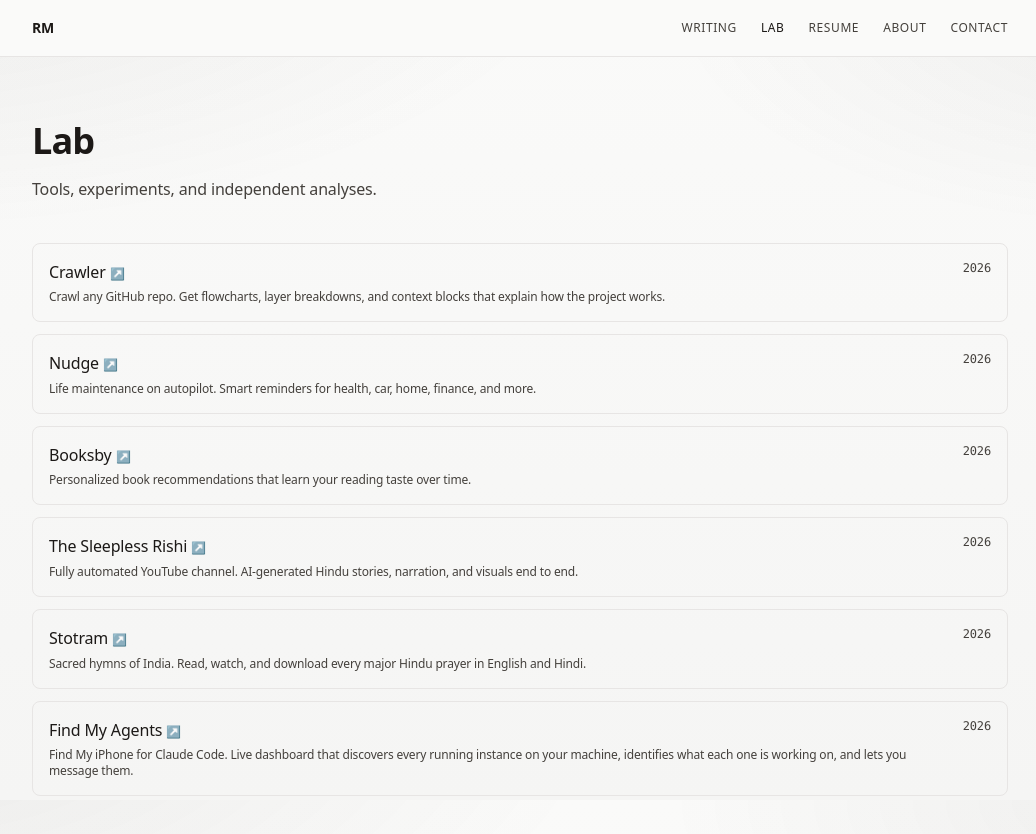
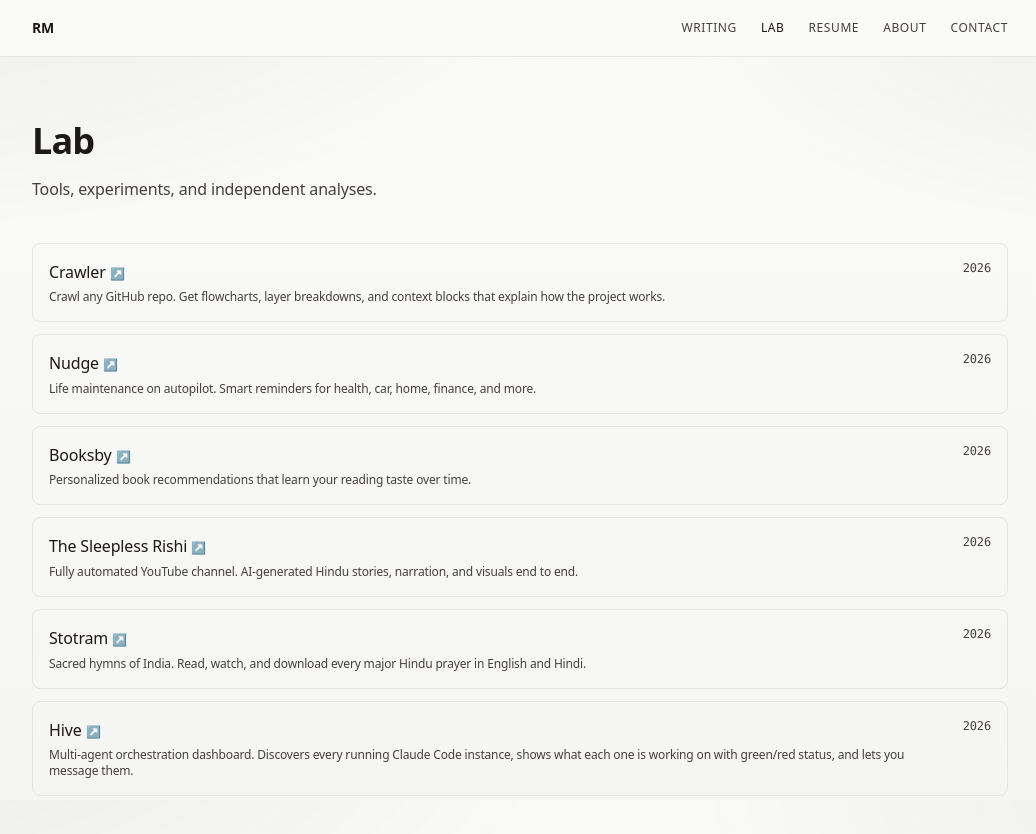
Before and after one commit to RohitMangtani/rohitmangtani-web, a Next.js app: page /lab in a window 1280 px wide. Shown: the top 834 px of the page, without its empty margins (120-1156 px from the left). Built offline with nearby package versions, Linux system fonts and the light colour scheme.

Commit message:
Rename Find My Agents to Hive on lab page
Co-Authored-By: Claude Opus 4.6 <noreply@anthropic.com>

```diff
--- a/app/lab/page.tsx
+++ b/app/lab/page.tsx
@@ -51,9 +51,9 @@ const externalProjects = [
     date: '2026',
   },
   {
-    title: 'Find My Agents',
+    title: 'Hive',
     href: 'https://dashboard-flame-two-83.vercel.app?viewer=d6c8f4964e4fb13247a08bb616da88d557b4f34b503f1b9fe96e824822bd2bf0',
-    description: 'Find My iPhone for Claude Code. Live dashboard that discovers every running instance on your machine, identifies what each one is working on, and lets you message them.',
+    description: 'Multi-agent orchestration dashboard. Discovers every running Claude Code instance, shows what each one is working on with green/red status, and lets you message them.',
     date: '2026',
   },
 ];
```
